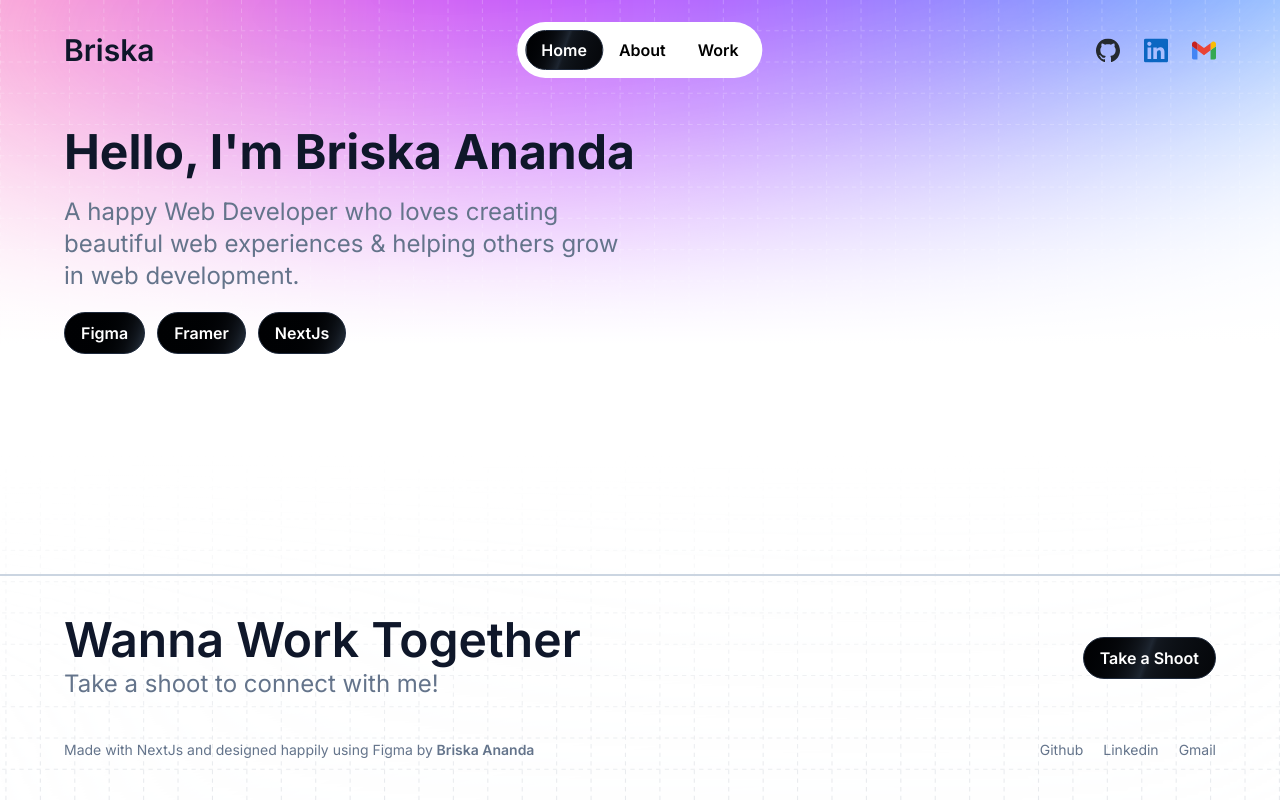
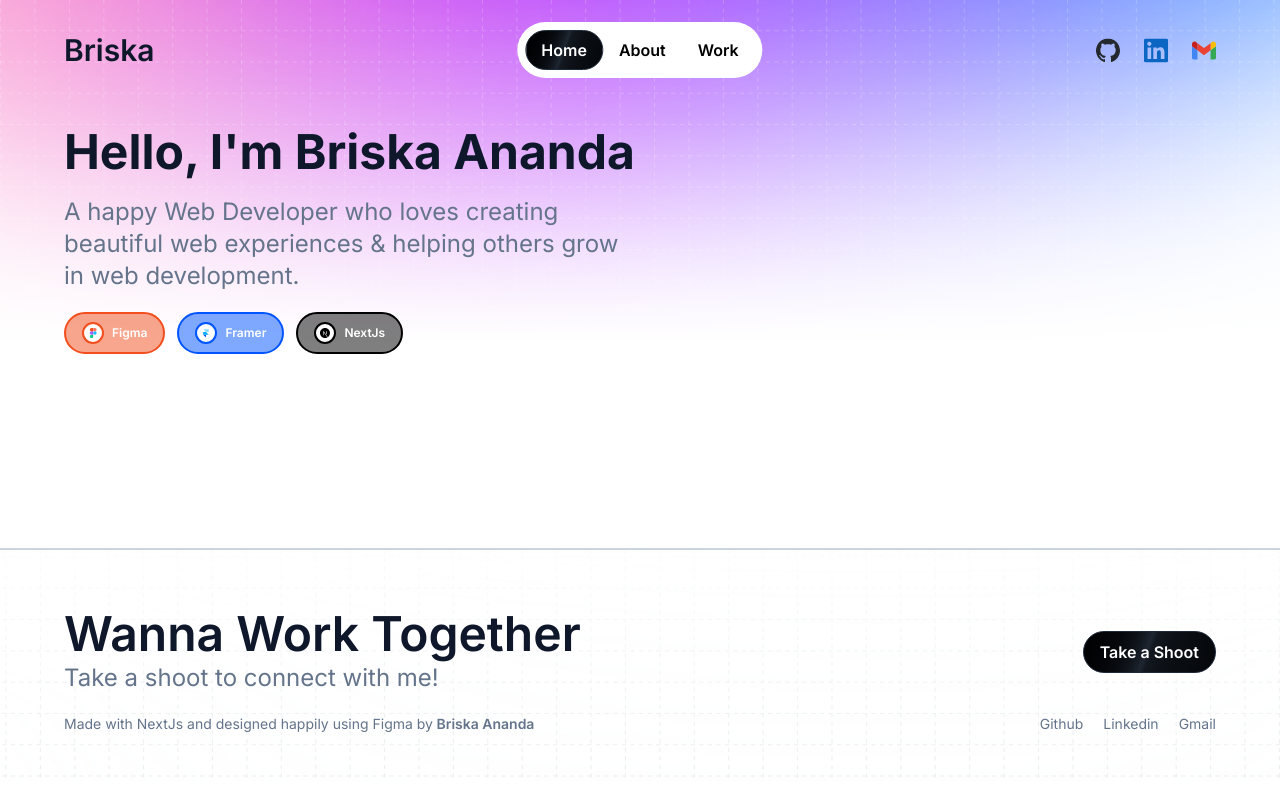
Before and after one commit to briskaanandaa/personal-website, a Next.js app: page / in a window 1280 px wide. Built offline with nearby package versions, Linux system fonts and the light colour scheme.

Commit message:
New Footer

```diff
--- a/src/app/page.tsx
+++ b/src/app/page.tsx
@@ -1,17 +1,15 @@
 import Footer from "@/components/Footer";
-import FooterGradient from "@/components/FooterGradient";
 import HeaderGradient from "@/components/HeaderGradient";
 import HeroSection from "@/components/HeroSection";
 import { Navbar } from "@/components/Navbar";
 
 export default function Home() {
   return (
-    <main className=" flex flex-col h-[100vh] bg-white ">
+    <main className=" flex flex-col h-[100vh] w-full bg-white ">
       <HeaderGradient />
       <Navbar />
       <HeroSection />
       <Footer />
-      <FooterGradient />
     </main>
   );
 }
--- a/src/components/Footer.tsx
+++ b/src/components/Footer.tsx
@@ -1,8 +1,12 @@
 const Footer = () => {
   return (
-    <div className="w-full h-fit flex justify-center absolute bottom-0 my-5 md:my-10 border-t-2 border-slate-300 z-10">
-      <div className="w-[90vw] h-fit">
-        <div className="flex flex-col sm:flex-row align-center justify-between py-5 md:py-10">
+    <div className="relative w-full h-fit flex justify-center bottom-0 py-8 md:py-10 border-t-2 border-slate-300 z-10">
+      <div
+        className="absolute inset-0 bg-cover bg-center opacity-15"
+        style={{ backgroundImage: "url(/footergradient.svg)" }}
+      ></div>
+      <div className="relative w-[90vw] h-fit z-10">
+        <div className="flex flex-col sm:flex-row align-center justify-between py-3 md:py-5">
           <div className="mb-6 sm:mb-0">
             <h1 className="text-3xl sm:text-4xl md:text-5xl font-semibold text-slate-900 mb-1">
               Wanna Work Together
@@ -20,7 +24,7 @@ const Footer = () => {
         </div>
 
         <div className="w-full flex flex-col sm:flex-row justify-between">
-          <div className="text-sm font-normal text-slate-500 mb-4 sm:mb-0">
+          <div className="text-sm font-normal text-slate-500 mb-4 sm:mb-2">
             <p>
               Made with NextJs and designed happily using Figma by
               <span className="font-semibold"> Briska Ananda</span>
--- a/src/components/FooterGradient.tsx
+++ /dev/null
@@ -1,18 +0,0 @@
-import Image from "next/image";
-
-const FooterGradient = () => {
-  return (
-    <div className="w-full h-auto absolute bottom-0 z-0 opacity-15">
-      <Image
-        src="/footer.svg"
-        alt="Footer Gradient"
-        width={720}
-        height={193}
-        priority
-        style={{ width: "100%", height: "auto", objectFit: "cover" }}
-      />
-    </div>
-  );
-};
-
-export default FooterGradient;
--- a/src/components/HeroSection.tsx
+++ b/src/components/HeroSection.tsx
@@ -12,17 +12,130 @@ const HeroSection = () => {
           </p>
           <div className="flex flex-row gap-x-3 my-5">
             <a href="https://www.figma.com/">
-              <button className="gap-x-2 w-full sm:w-auto inline-flex px-4 py-2 items-center justify-center h-fit rounded-full font-semibold text-white border border-slate-800 bg-[linear-gradient(110deg,#000103,45%,#1e2631,55%,#000103)] bg-[length:200%_100%] transition-colors focus:outline-none focus:ring-2 focus:ring-slate-400 focus:ring-offset-2 focus:ring-offset-slate-50">
+              <button className="gap-x-2 text-xs w-full sm:w-auto flex px-4 py-2 items-center justify-start align-center h-fit rounded-full font-semibold text-white border-2 bg-[#F24E1E]/50 border-[#F24E1E]">
+                <svg
+                  width="22"
+                  height="22"
+                  viewBox="0 0 22 22"
+                  fill="none"
+                  xmlns="http://www.w3.org/2000/svg"
+                >
+                  <rect
+                    x="1"
+                    y="1"
+                    width="20"
+                    height="20"
+                    rx="10"
+                    fill="white"
+                  />
+                  <rect
+                    x="1"
+                    y="1"
+                    width="20"
+                    height="20"
+                    rx="10"
+                    stroke="#F24E1E"
+                    stroke-width="2"
+                  />
+                  <path
+                    d="M9.55469 16.0781C10.4844 16.0781 11.2344 15.3281 11.2344 14.3984V12.7188H9.55469C8.625 12.7188 7.875 13.4688 7.875 14.3984C7.875 15.3281 8.625 16.0781 9.55469 16.0781Z"
+                    fill="#0ACF83"
+                  />
+                  <path
+                    d="M7.875 11.0391C7.875 10.1094 8.625 9.35938 9.55469 9.35938H11.2344V12.7188H9.55469C8.625 12.7188 7.875 11.9687 7.875 11.0391Z"
+                    fill="#A259FF"
+                  />
+                  <path
+                    d="M7.875 7.67969C7.875 6.75 8.625 6 9.55469 6H11.2344V9.35938H9.55469C8.625 9.35938 7.875 8.60937 7.875 7.67969Z"
+                    fill="#F24E1E"
+                  />
+                  <path
+                    d="M11.2344 6H12.9141C13.8437 6 14.5938 6.75 14.5938 7.67969C14.5938 8.60937 13.8437 9.35938 12.9141 9.35938H11.2344V6Z"
+                    fill="#FF7262"
+                  />
+                  <path
+                    d="M14.5938 11.0391C14.5938 11.9687 13.8437 12.7188 12.9141 12.7188C11.9844 12.7188 11.2344 11.9687 11.2344 11.0391C11.2344 10.1094 11.9844 9.35938 12.9141 9.35938C13.8437 9.35938 14.5938 10.1094 14.5938 11.0391Z"
+                    fill="#1ABCFE"
+                  />
+                </svg>
                 Figma
               </button>
             </a>
             <a href="https://www.framer.com/">
-              <button className="gap-x-2 w-full sm:w-auto inline-flex px-4 py-2 items-center justify-center h-fit rounded-full font-semibold text-white border border-slate-800 bg-[linear-gradient(110deg,#000103,45%,#1e2631,55%,#000103)] bg-[length:200%_100%] transition-colors focus:outline-none focus:ring-2 focus:ring-slate-400 focus:ring-offset-2 focus:ring-offset-slate-50">
+              <button className="gap-x-2 text-xs w-full sm:w-auto flex px-4 py-2 items-center justify-start align-center h-fit rounded-full font-semibold text-white border-2 bg-[#0055ff]/50 border-[#0055ff]">
+                <svg
+                  width="22"
+                  height="22"
+                  viewBox="0 0 22 22"
+                  fill="none"
+                  xmlns="http://www.w3.org/2000/svg"
+                >
+                  <rect
+                    x="1"
+                    y="1"
+                    width="20"
+                    height="20"
+                    rx="10"
+                    fill="white"
+                  />
+                  <rect
+                    x="1"
+                    y="1"
+                    width="20"
+                    height="20"
+                    rx="10"
+                    stroke="#0055FF"
+                    stroke-width="2"
+                  />
+                  <path
+                    fill-rule="evenodd"
+                    clip-rule="evenodd"
+                    d="M8.15625 12.6667H11V15.3751L8.15625 12.6667Z"
+                    fill="#0055FF"
+                  />
+                  <path
+                    d="M11 9.95827H8.15625V12.6666H13.8437L11 9.95827Z"
+                    fill="#00AAFF"
+                  />
+                  <path
+                    d="M8.15625 7.25L11 9.95833H13.8437V7.25H8.15625Z"
+                    fill="#88DDFF"
+                  />
+                </svg>
                 Framer
               </button>
             </a>
             <a href="https://nextjs.org/">
-              <button className="gap-x-2 w-full sm:w-auto inline-flex px-4 py-2 items-center justify-center h-fit rounded-full font-semibold text-white border border-slate-800 bg-[linear-gradient(110deg,#000103,45%,#1e2631,55%,#000103)] bg-[length:200%_100%] transition-colors focus:outline-none focus:ring-2 focus:ring-slate-400 focus:ring-offset-2 focus:ring-offset-slate-50">
+              <button className="gap-x-2 text-xs w-full sm:w-auto flex px-4 py-2 items-center justify-start align-center  h-fit rounded-full font-semibold text-white border-2 bg-[#000000]/50 border-[#000000]">
+                <svg
+                  width="22"
+                  height="22"
+                  viewBox="0 0 22 22"
+                  fill="none"
+                  xmlns="http://www.w3.org/2000/svg"
+                >
+                  <rect
+                    x="1"
+                    y="1"
+                    width="20"
+                    height="20"
+                    rx="10"
+                    fill="white"
+                  />
+                  <rect
+                    x="1"
+                    y="1"
+                    width="20"
+                    height="20"
+                    rx="10"
+                    stroke="black"
+                    stroke-width="2"
+                  />
+                  <path
+                    d="M11 6C8.24219 6 6 8.24219 6 11C6 13.7578 8.24219 16 11 16C11.875 16 12.6953 15.7734 13.4062 15.3828L9.78125 10.3203V13.1797H9.25V9.26562H9.78125L13.7266 15.1875C15.0938 14.2969 16 12.7578 16 11C16 8.24219 13.7578 6 11 6ZM12.7266 12.6094L12.1406 11.7266V9.26562H12.7266V12.6094Z"
+                    fill="black"
+                  />
+                </svg>
                 NextJs
               </button>
             </a>
```
Also changed, not shown: public/footergradient.svg (renamed from public/footer.svg).
